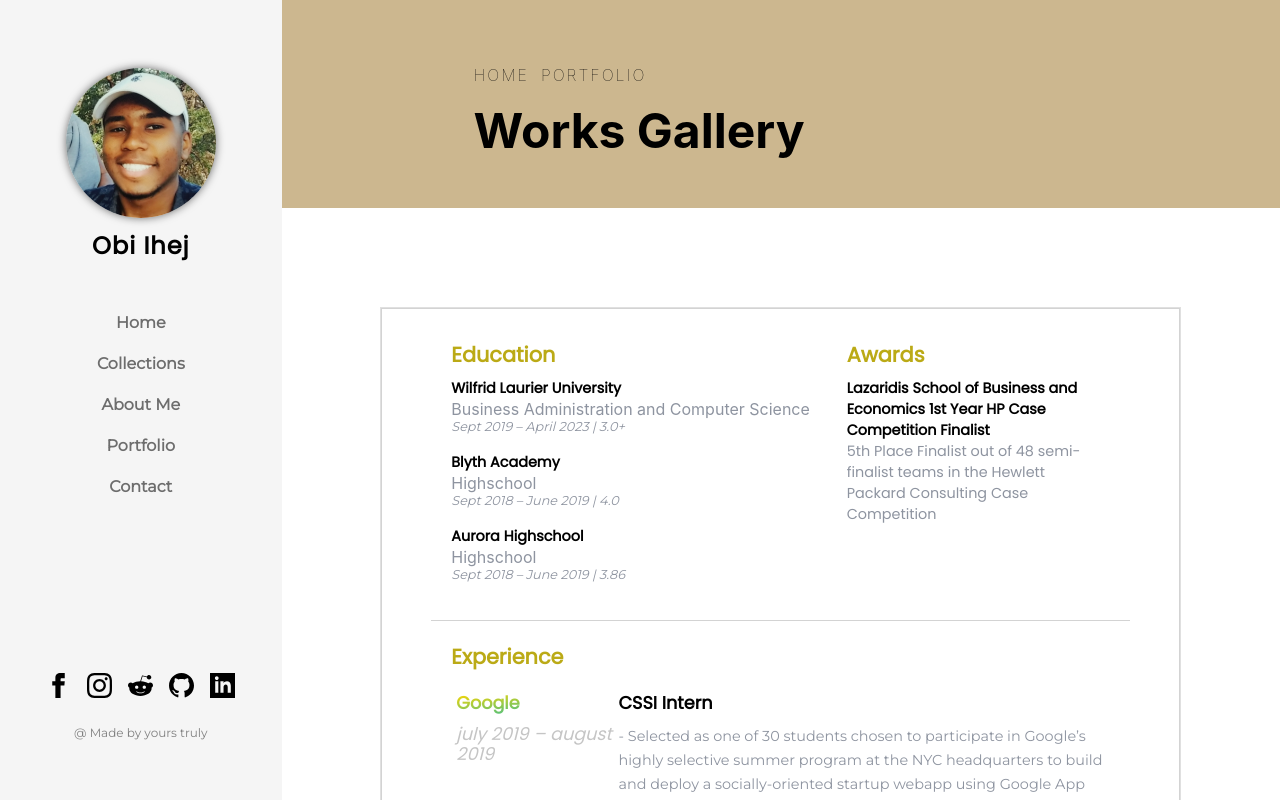
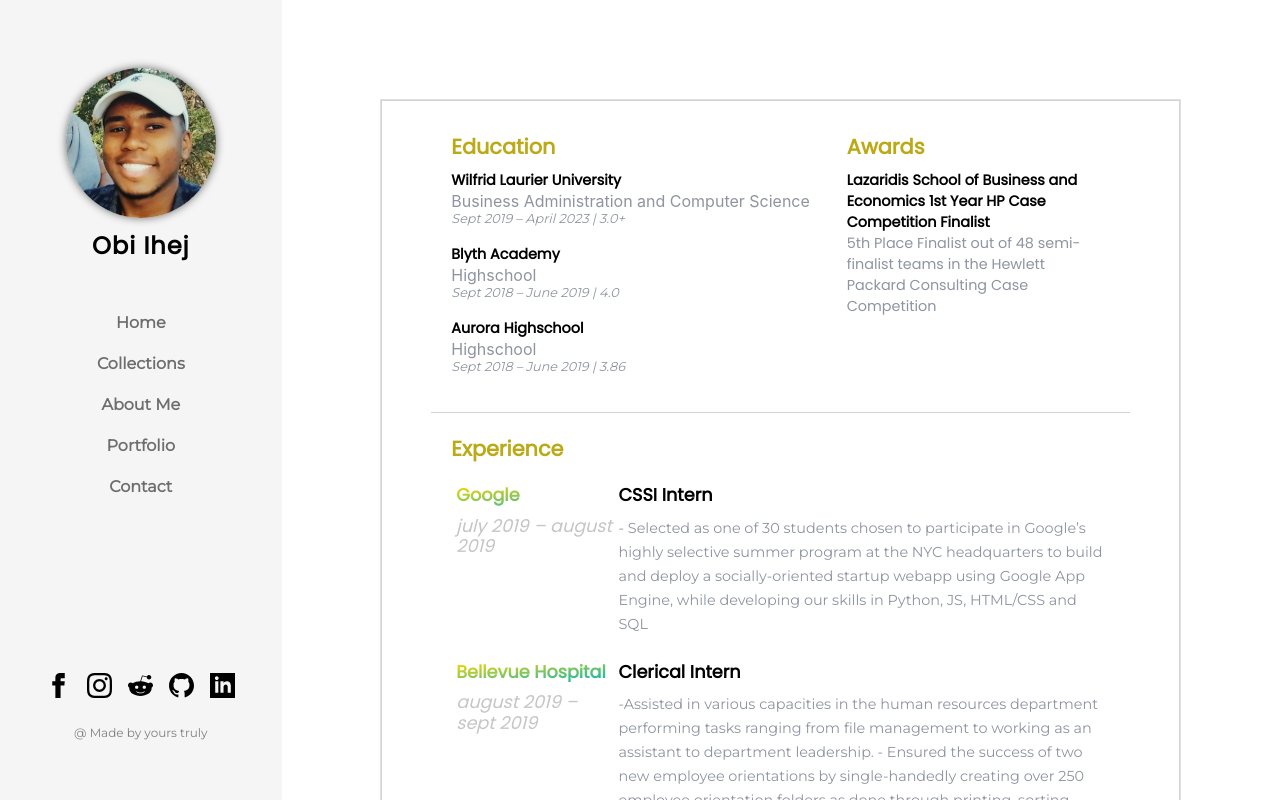
Before and after one commit to ObiTracks/personalportfolio, a React (Create React App) app: page /about in a window 1280 px wide. Shown: the top 800 px of the page. Built offline with nearby package versions, Linux system fonts and the light colour scheme; a web font is replaced by a local one.

Commit message:
Added props to NavSister

```diff
--- a/src/App.js
+++ b/src/App.js
@@ -24,7 +24,7 @@
           <Switch>
             <Route path="/" exact component={Landing_Page} />
             <Route path="/">
-              <NavSister />
+              {/* <NavSister /> */}
             </Route>
           </Switch>
 
--- a/src/Components/Nav/NavSister/NavSister.js
+++ b/src/Components/Nav/NavSister/NavSister.js
@@ -3,14 +3,14 @@
 import headshot from '../../../static/img_placeholder.jpg';
 import fillerbg from '../../../static/img_nav_placeholder.jpg';
 
-function Nav () {
+function Nav (props) {
     return(
         <span className='NavSister'>
             <ul className='NavSister_navlinks'>
-            <li><a href='' className='NavSister_navlinks_link'>Home</a></li>
-            <li><a href='' className='NavSister_navlinks_link'>Portfolio</a></li>
+            <li><a href={props.link} className='NavSister_navlinks_link'>Home</a></li>
+            <li><a href='' className='NavSister_navlinks_link'>{props.breadcrumb}</a></li>
             </ul>
-            <h1 className="NavSister_title">Works Gallery</h1>
+            <h1 className="NavSister_title">{props.breadcrumb}</h1>
             {/* <h4 className="Proj_Nav_fadedtitle">Portfolio</h4> */}
       </span>
     )
--- a/src/Components/Portfolio/Portfolio.js
+++ b/src/Components/Portfolio/Portfolio.js
@@ -4,10 +4,16 @@
 import Card_right from "./Card_right.js";
 import Projects_Left from "../Portfolio/projects_leftcol.json";
 import Projects_Right from "../Portfolio/projects_rightcol.json";
+import NavSister from "../../Components/Nav/NavSister/NavSister";
 
 function Portfolio() {
+  let text = '{ "breadcrumb" : "Portfolio", "link":"link"}'
+  let Navigation = JSON.parse(text)
+  console.log(Navigation)
 
   return (
+    <div>
+    <NavSister breadcrumb={Navigation.breadcrumb} link={Navigation.link}/>
     <div className="Proj_Parent">
       {/* PROJECTS SECTION */}
       <div className="Proj_Content">
@@ -43,6 +49,8 @@
         </div>
       </div>
     </div>
+  </div>
+
   );
 }
 
```
